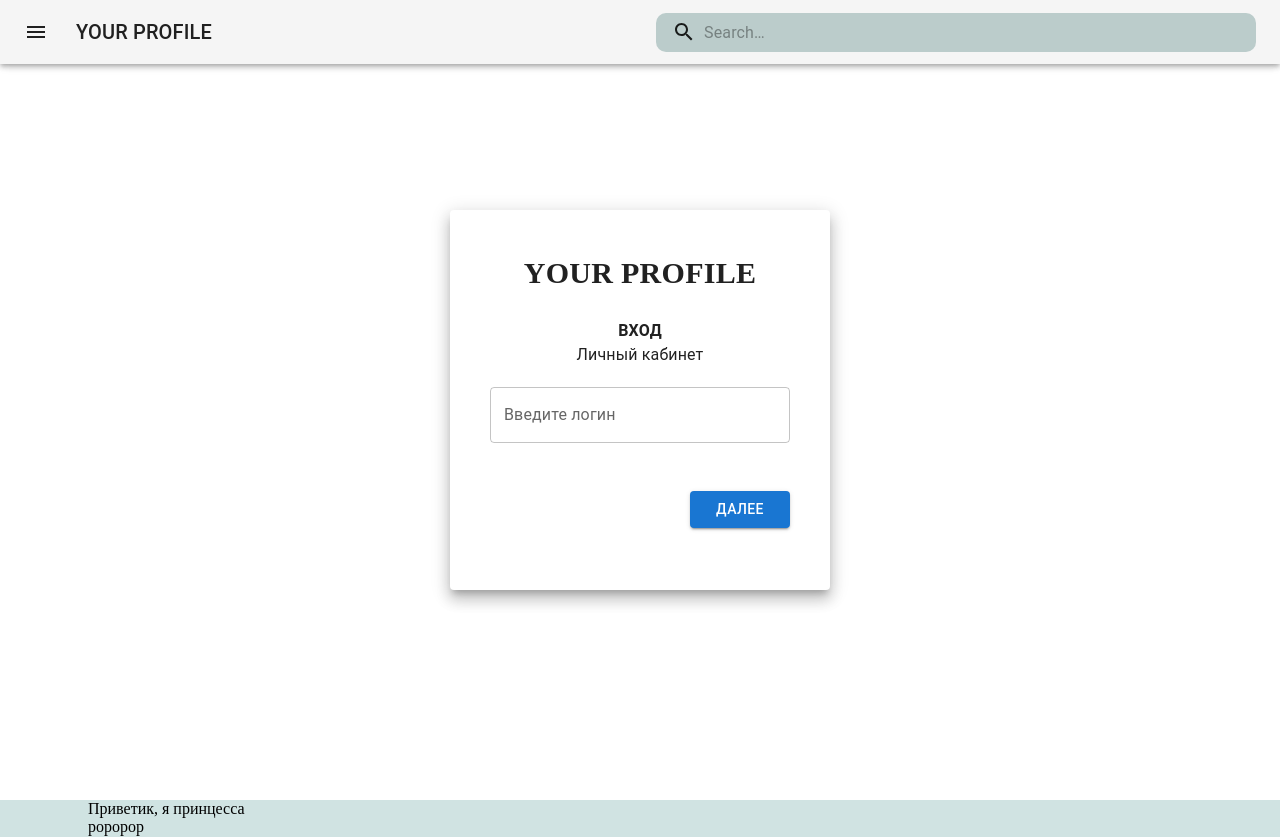
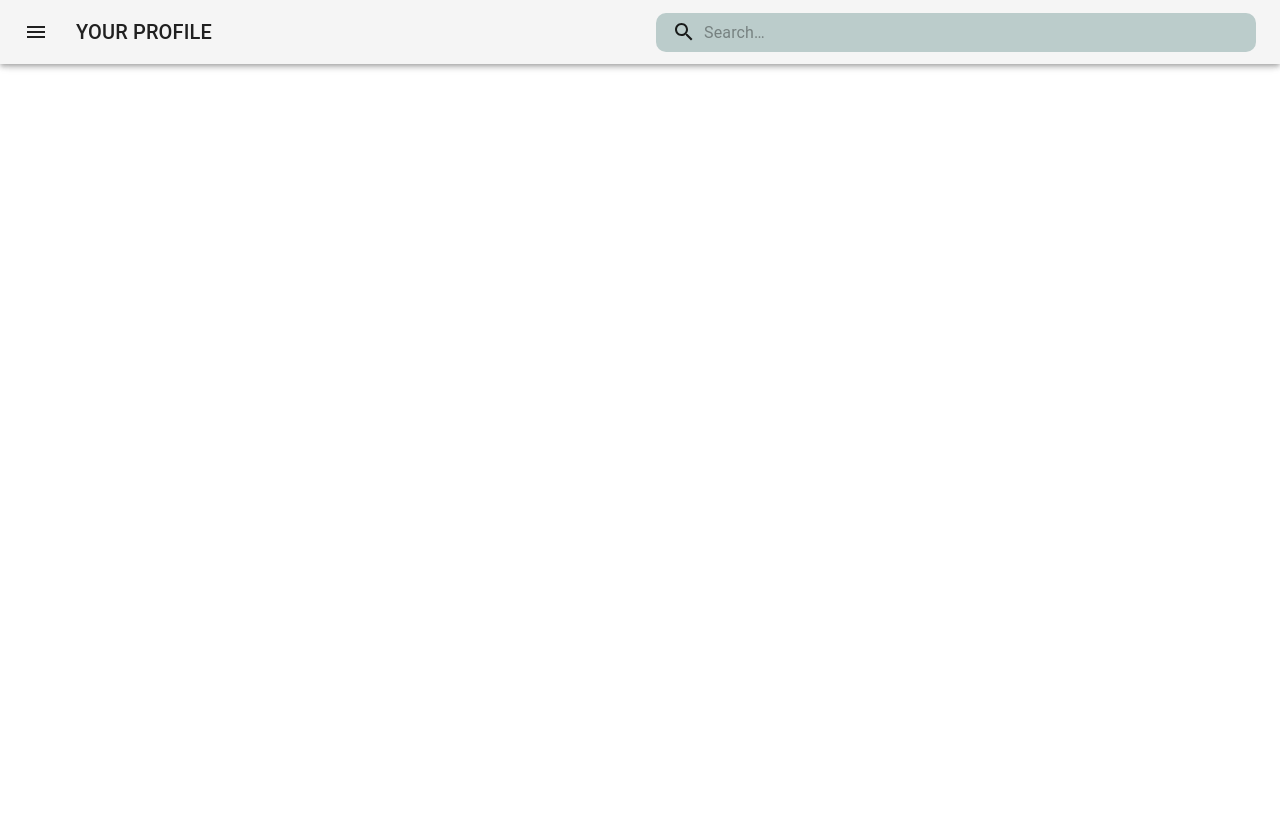
Before and after one commit to tuddev/phones-list, a React app: page / in a window 1280 px wide. After the commit the page ends 800 px from the top, so only its background shows below. Built offline with nearby package versions, Linux system fonts and the light colour scheme; what @popmotion/popcorn would draw is missing.

Commit message:
feat(app): add routing

```diff
--- a/src/components/App/App.tsx
+++ b/src/components/App/App.tsx
@@ -1,12 +1,18 @@
 import React from "react";
 import { AuthorisationPage } from "../AuthorisationPage";
 import { ContactsPage } from "../ContactsPage";
+import {
+  BrowserRouter,
+  Routes,
+  Route,
+} from "react-router-dom";
 
 export function App() {
-  return (
-    <>
-      <AuthorisationPage />
-      <ContactsPage />
-    </>
-  );
+  return  <BrowserRouter>
+    <Routes>
+      <Route path="/" element={<ContactsPage />} />
+      <Route path="/login" element={<AuthorisationPage />}>
+      </Route>
+    </Routes>
+  </BrowserRouter>
 }
```
